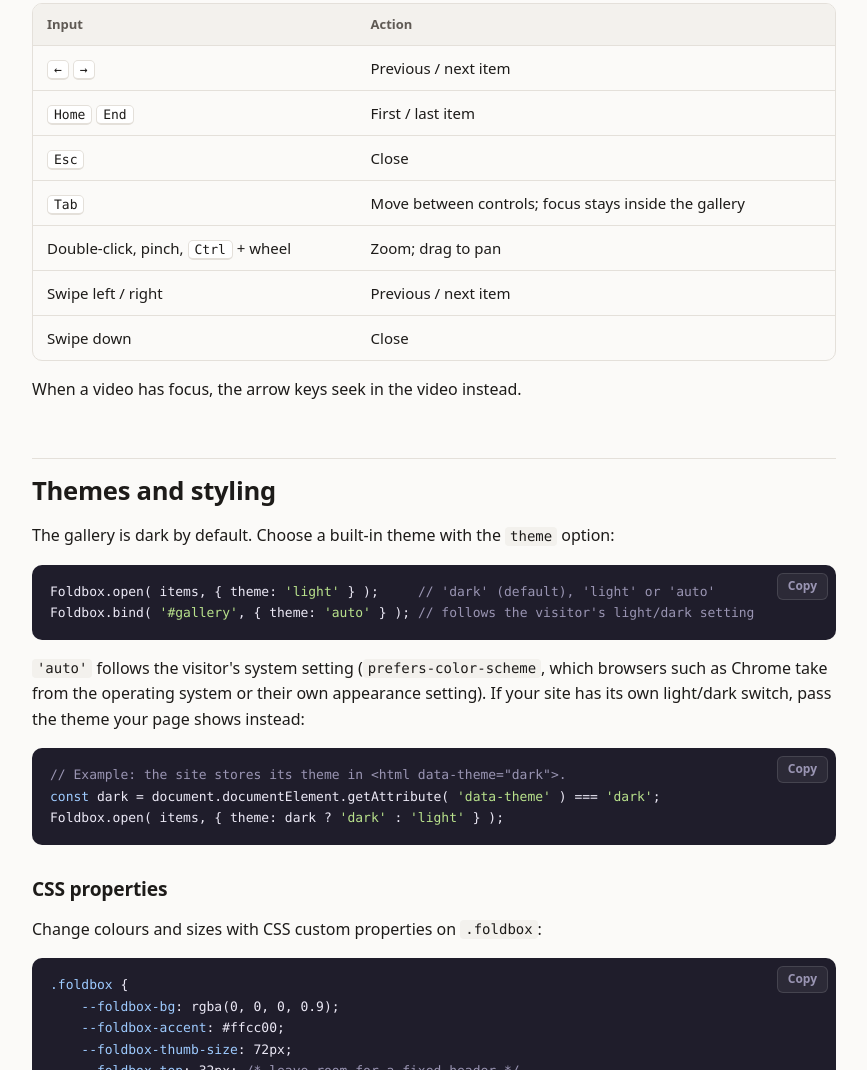
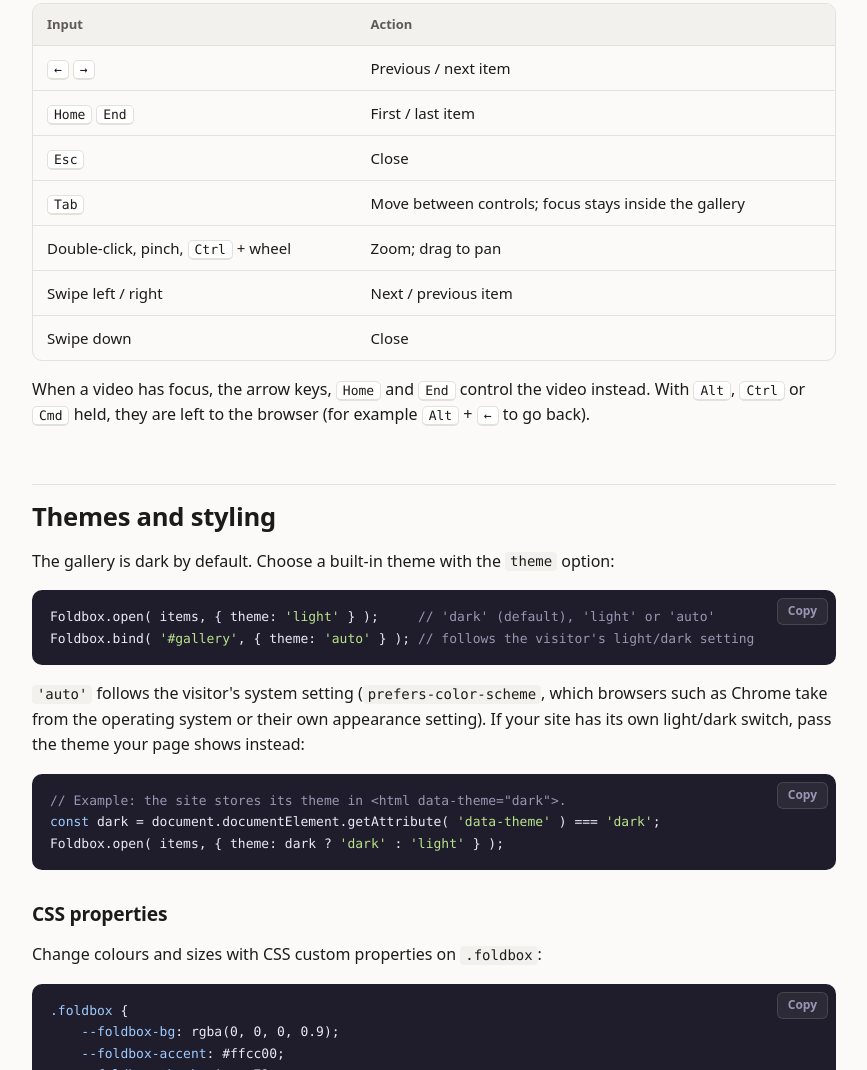
Before and after one commit to deshabhishek007/foldbox, a website: page site/docs.html in a window 1280 px wide. Shown: the part 5629-6699 px from the top of the page, without its empty margins (340-1207 px from the left). Drawn offline with Linux system fonts and the light colour scheme; files that its build step writes are made by us from their sources.

Commit message:
Website: no YouTube requests before play, docs fixes, theme toggle and heading a11y (#55)
Fixes #50, fixes #51, fixes #52, fixes #53, fixes #54.

Changes `site/` only, so merging redeploys the website and makes no library release.

## Changes

- **No `i.ytimg.com` before play (#50):** the YouTube demo item gets its own `thumb` and `poster` (picsum 1074, like the MP4 and Vimeo demos), and the media-row tile uses the same image. Applies to the media row, the "Mixed media" album and the playground sample, which all share that item.
- **Swipe directions (#51):** Keyboard and touch now says swipe left / right → next / previous.
- **Video and modifier keys (#52):** the note under that table now covers Home and End in a focused video, and Alt/Ctrl/Cmd combinations being left to the browser.
- **Theme toggle state (#53):** `aria-pressed` is re-synced on the `prefers-color-scheme` change event, so it matches the page when there's no saved choice. The sync now covers every `.theme-toggle` in one function.
- **Heading anchors (#54):** the `#` links get `aria-hidden="true"` and `tabindex="-1"`, so they're no longer part of each heading's accessible name. They still work with a mouse; the table of contents links every section for keyboard and screen reader users.

## Testing

Built with `npm run site` and served `_site/` locally; Chromium at 1280×800.

| Check | Before | After |
|---|---|---|
| YouTube/Vimeo hosts contacted on home page load | `i.ytimg.com` (1) | none |
| …after opening the gallery at the YouTube slide | `i.ytimg.com` | none; poster is picsum 1074 |
| System light → dark, no saved theme: toggle `aria-pressed` | stays `false` | `true` |
| System dark → light | — | `false` |
| Clicking the toggle | flips theme and state | unchanged |
| Docs swipe row | "Previous / next item" | "Next / previous item" |
| Heading anchor | `aria-label="Link to this section"` inside the heading | `aria-hidden="true"`, `tabindex="-1"`, `href` unchanged |

On #54: this browser doesn't expose Chrome's computed accessible name, and the automation tree I have ignores `aria-hidden`. So the heading names were checked with an accessible-name calculation that skips `aria-hidden` subtrees (as the spec does): "Install", "Lightbox", "Open from JavaScript", … instead of "Install Link to this section". A check with VoiceOver or NVDA would confirm it.

`node --check` passes for `site.js` and `demos.js`; no console errors on either page.

```diff
--- a/site/assets/demos.js
+++ b/site/assets/demos.js
@@ -24,8 +24,11 @@
 			thumb: pic( 152, 200, 200 ),
 			caption: '<strong>MP4 video</strong> · native player',
 		},
+		// Own thumb and poster, so nothing is fetched from i.ytimg.com before play.
 		youtube: {
 			src: 'https://www.youtube.com/watch?v=aqz-KE-bpKQ',
+			thumb: pic( 1074, 200, 200 ),
+			poster: pic( 1074, 1200, 800 ),
 			caption: '<strong>YouTube</strong> · loads when you press play',
 		},
 		vimeo: {
@@ -91,7 +94,7 @@
 	const mediaRow = document.getElementById( 'media-row' );
 	if ( mediaRow ) {
 		const labels = [ 'Image', 'MP4', 'YouTube', 'Vimeo', 'Image' ];
-		const thumbs = [ pic( 1025, 300, 300 ), pic( 152, 300, 300 ), 'https://i.ytimg.com/vi/aqz-KE-bpKQ/hqdefault.jpg', pic( 180, 300, 300 ), pic( 1084, 300, 300 ) ];
+		const thumbs = [ pic( 1025, 300, 300 ), pic( 152, 300, 300 ), pic( 1074, 300, 300 ), pic( 180, 300, 300 ), pic( 1084, 300, 300 ) ];
 		media.forEach( function ( item, i ) {
 			const btn = document.createElement( 'button' );
 			btn.type = 'button';
--- a/site/assets/site.js
+++ b/site/assets/site.js
@@ -39,19 +39,24 @@
 
 	window.FoldboxSite = { isDark, lightboxTheme };
 
-	document.querySelectorAll( '.theme-toggle' ).forEach( function ( btn ) {
-		const sync = function () {
+	const toggles = document.querySelectorAll( '.theme-toggle' );
+	const syncToggles = function () {
+		toggles.forEach( function ( btn ) {
 			btn.setAttribute( 'aria-pressed', isDark() ? 'true' : 'false' );
-		};
-		sync();
+		} );
+	};
+	syncToggles();
+	toggles.forEach( function ( btn ) {
 		btn.addEventListener( 'click', function () {
 			const next = isDark() ? 'light' : 'dark';
 			root.setAttribute( 'data-theme', next );
 			store.set( 'foldbox-site-theme', next );
-			sync();
+			syncToggles();
 			document.dispatchEvent( new CustomEvent( 'foldbox-site-theme' ) );
 		} );
 	} );
+	// Without a saved choice the page follows the system setting; keep the button's state in step.
+	window.matchMedia( '(prefers-color-scheme: dark)' ).addEventListener( 'change', syncToggles );
 
 	/* Library version. */
 	if ( window.Foldbox ) {
@@ -226,7 +231,10 @@
 			const a = document.createElement( 'a' );
 			a.className = 'anchor';
 			a.href = '#' + h.id;
-			a.setAttribute( 'aria-label', 'Link to this section' );
+			// A visual extra: kept out of the heading's accessible name and the tab
+			// order (the table of contents links every section).
+			a.setAttribute( 'aria-hidden', 'true' );
+			a.tabIndex = -1;
 			a.textContent = '#';
 			h.appendChild( a );
 		} );
--- a/site/docs.html
+++ b/site/docs.html
@@ -225,11 +225,11 @@
 				<tr><td><kbd>Esc</kbd></td><td>Close</td></tr>
 				<tr><td><kbd>Tab</kbd></td><td>Move between controls; focus stays inside the gallery</td></tr>
 				<tr><td>Double-click, pinch, <kbd>Ctrl</kbd> + wheel</td><td>Zoom; drag to pan</td></tr>
-				<tr><td>Swipe left / right</td><td>Previous / next item</td></tr>
+				<tr><td>Swipe left / right</td><td>Next / previous item</td></tr>
 				<tr><td>Swipe down</td><td>Close</td></tr>
 			</tbody>
 		</table></div>
-		<p>When a video has focus, the arrow keys seek in the video instead.</p>
+		<p>When a video has focus, the arrow keys, <kbd>Home</kbd> and <kbd>End</kbd> control the video instead. With <kbd>Alt</kbd>, <kbd>Ctrl</kbd> or <kbd>Cmd</kbd> held, they are left to the browser (for example <kbd>Alt</kbd> + <kbd>←</kbd> to go back).</p>
 
 		<h2 id="themes">Themes and styling</h2>
 		<p>The gallery is dark by default. Choose a built-in theme with the <code>theme</code> option:</p>
```
